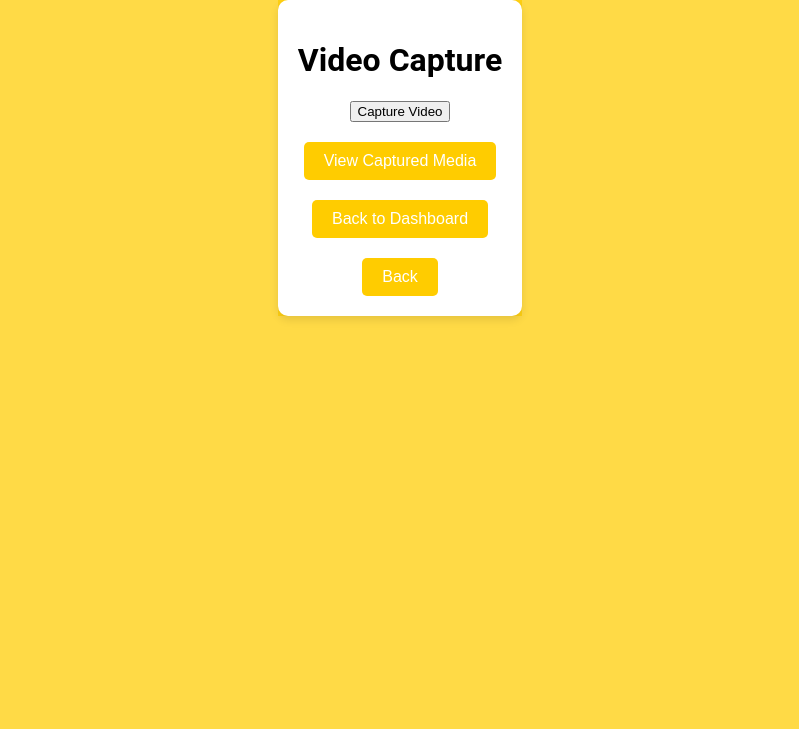
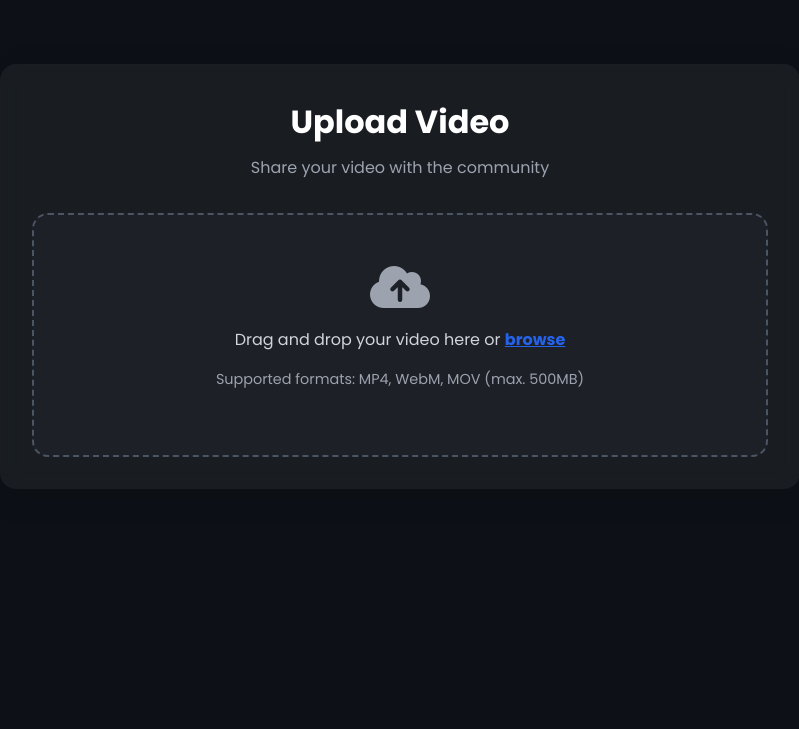
Before and after one commit to bmanrt/rowdresources, a PHP site: page /user_capture/media_capture.html in a window 1280 px wide. Shown: the top 729 px of the page, without its empty margins (240-1039 px from the left). Before the commit the page ends 320 px from the top, so only its background shows below. Run offline with PHP 8.4, Linux system fonts and the light colour scheme.

Commit message:
uploads fix

```diff
--- a/media_capture.html
+++ b/media_capture.html
@@ -3,42 +3,204 @@
 <head>
     <meta charset="UTF-8">
     <meta name="viewport" content="width=device-width, initial-scale=1.0">
-    <title>Media Capture</title>
-    <link rel="stylesheet" href="media_capture.css">
+    <title>Upload Video - Media Resource Portal</title>
+    <link rel="stylesheet" href="app/styles.css">
+    <link href="https://fonts.googleapis.com/css2?family=Poppins:wght@400;500;600;700&display=swap" rel="stylesheet">
+    <link rel="stylesheet" href="https://cdnjs.cloudflare.com/ajax/libs/font-awesome/6.0.0/css/all.min.css">
+    <style>
+        .upload-container {
+            max-width: 800px;
+            margin: 4rem auto;
+            padding: 2rem;
+            background: rgba(255, 255, 255, 0.05);
+            border-radius: 1rem;
+            box-shadow: 0 8px 32px rgba(0, 0, 0, 0.1);
+            backdrop-filter: blur(10px);
+        }
+
+        .upload-header {
+            text-align: center;
+            margin-bottom: 2rem;
+        }
+
+        .upload-header h1 {
+            font-size: 2rem;
+            color: var(--white);
+            margin-bottom: 0.5rem;
+        }
+
+        .upload-header p {
+            color: var(--gray-400);
+            font-size: 1rem;
+        }
+
+        .upload-area {
+            border: 2px dashed var(--gray-600);
+            border-radius: 1rem;
+            padding: 3rem 2rem;
+            text-align: center;
+            cursor: pointer;
+            transition: all 0.3s ease;
+            background: rgba(255, 255, 255, 0.02);
+        }
+
+        .upload-area:hover, .upload-area.dragover {
+            border-color: var(--primary);
+            background: rgba(37, 99, 235, 0.1);
+        }
+
+        .upload-icon {
+            font-size: 3rem;
+            color: var(--gray-400);
+            margin-bottom: 1rem;
+        }
+
+        .upload-text {
+            margin-bottom: 1rem;
+            color: var(--gray-300);
+        }
+
+        .upload-text strong {
+            color: var(--primary);
+            text-decoration: underline;
+            cursor: pointer;
+        }
+
+        .file-info {
+            color: var(--gray-400);
+            font-size: 0.9rem;
+            margin-top: 1rem;
+        }
+
+        #videoPreview {
+            max-width: 100%;
+            margin-top: 1.5rem;
+            border-radius: 0.5rem;
+            display: none;
+        }
+
+        .progress-bar {
+            width: 100%;
+            height: 4px;
+            background: var(--gray-700);
+            border-radius: 2px;
+            margin-top: 1rem;
+            overflow: hidden;
+            display: none;
+        }
+
+        .progress {
+            width: 0%;
+            height: 100%;
+            background: var(--primary);
+            transition: width 0.3s ease;
+        }
+
+        @media (max-width: 768px) {
+            .upload-container {
+                margin: 2rem 1rem;
+                padding: 1.5rem;
+            }
+
+            .upload-area {
+                padding: 2rem 1rem;
+            }
+        }
+    </style>
 </head>
 <body>
-    <div class="form-container">
-        <h1>Video Capture</h1>
-        <div class="media-container">
-            <div class="media-buttons">
-                <button onclick="captureVideo()">Capture Video</button>
+    <div class="upload-container">
+        <div class="upload-header">
+            <h1>Upload Video</h1>
+            <p>Share your video with the community</p>
         </div>
-            <form id="mediaForm" action="media_capture.php" method="post" enctype="multipart/form-data">
-                <input type="file" id="mediaInput" name="media" accept="video/*" style="display:none">
-                <div class="media-preview">
-                    <video id="videoPreview" controls style="display:none"></video>
+        <form id="uploadForm" action="media_capture.php" method="post" enctype="multipart/form-data">
+            <input type="file" id="fileInput" name="media" accept="video/*" style="display: none">
+            <div id="uploadArea" class="upload-area">
+                <i class="fas fa-cloud-upload-alt upload-icon"></i>
+                <div class="upload-text">
+                    <p>Drag and drop your video here or <strong>browse</strong></p>
+                    <p class="file-info">Supported formats: MP4, WebM, MOV (max. 500MB)</p>
+                </div>
+                <div class="progress-bar" id="progressBar">
+                    <div class="progress" id="progress"></div>
+                </div>
+                <video id="videoPreview" controls></video>
             </div>
         </form>
-            <button class="view-media-button" onclick="window.location.href='view_media.html'">View Captured Media</button>
-            <button class="back-button" onclick="window.location.href='dashboard.html'">Back to Dashboard</button>
-            <button class="back-button" onclick="history.back()">Back</button>
     </div>
-    </div>
+
     <script>
-        function captureVideo() {
-            const mediaInput = document.getElementById('mediaInput');
-            mediaInput.accept = 'video/*';
-            mediaInput.capture = 'environment';
-            mediaInput.click();
-            mediaInput.onchange = (e) => {
+        const uploadArea = document.getElementById('uploadArea');
+        const fileInput = document.getElementById('fileInput');
+        const videoPreview = document.getElementById('videoPreview');
+        const progressBar = document.getElementById('progressBar');
+        const progress = document.getElementById('progress');
+        const form = document.getElementById('uploadForm');
+
+        // Handle drag and drop events
+        ['dragenter', 'dragover', 'dragleave', 'drop'].forEach(eventName => {
+            uploadArea.addEventListener(eventName, preventDefaults, false);
+            document.body.addEventListener(eventName, preventDefaults, false);
+        });
+
+        function preventDefaults(e) {
+            e.preventDefault();
+            e.stopPropagation();
+        }
+
+        ['dragenter', 'dragover'].forEach(eventName => {
+            uploadArea.addEventListener(eventName, highlight, false);
+        });
+
+        ['dragleave', 'drop'].forEach(eventName => {
+            uploadArea.addEventListener(eventName, unhighlight, false);
+        });
+
+        function highlight(e) {
+            uploadArea.classList.add('dragover');
+        }
+
+        function unhighlight(e) {
+            uploadArea.classList.remove('dragover');
+        }
+
+        // Handle file selection
+        uploadArea.addEventListener('click', () => fileInput.click());
+
+        uploadArea.addEventListener('drop', handleDrop);
+        fileInput.addEventListener('change', handleFiles);
+
+        function handleDrop(e) {
+            const dt = e.dataTransfer;
+            const files = dt.files;
+            handleFiles({ target: { files } });
+        }
+
+        function handleFiles(e) {
             const file = e.target.files[0];
-                if (file) {
-                    const videoPreview = document.getElementById('videoPreview');
+            if (file && file.type.startsWith('video/')) {
+                // Show video preview
                 videoPreview.style.display = 'block';
                 videoPreview.src = URL.createObjectURL(file);
-                    document.getElementById('mediaForm').submit();
+
+                // Show progress bar
+                progressBar.style.display = 'block';
+
+                // Simulate upload progress
+                let width = 0;
+                const interval = setInterval(() => {
+                    if (width >= 100) {
+                        clearInterval(interval);
+                        form.submit();
+                    } else {
+                        width++;
+                        progress.style.width = width + '%';
                     }
-            };
+                }, 50);
+            } else {
+                alert('Please select a valid video file.');
+            }
         }
     </script>
 </body>
```
Also changed, not shown: app/index.php (+55 -3 lines), video_details.php (+161 -50 lines). Lines whose indentation alone changed are shown as unchanged.
